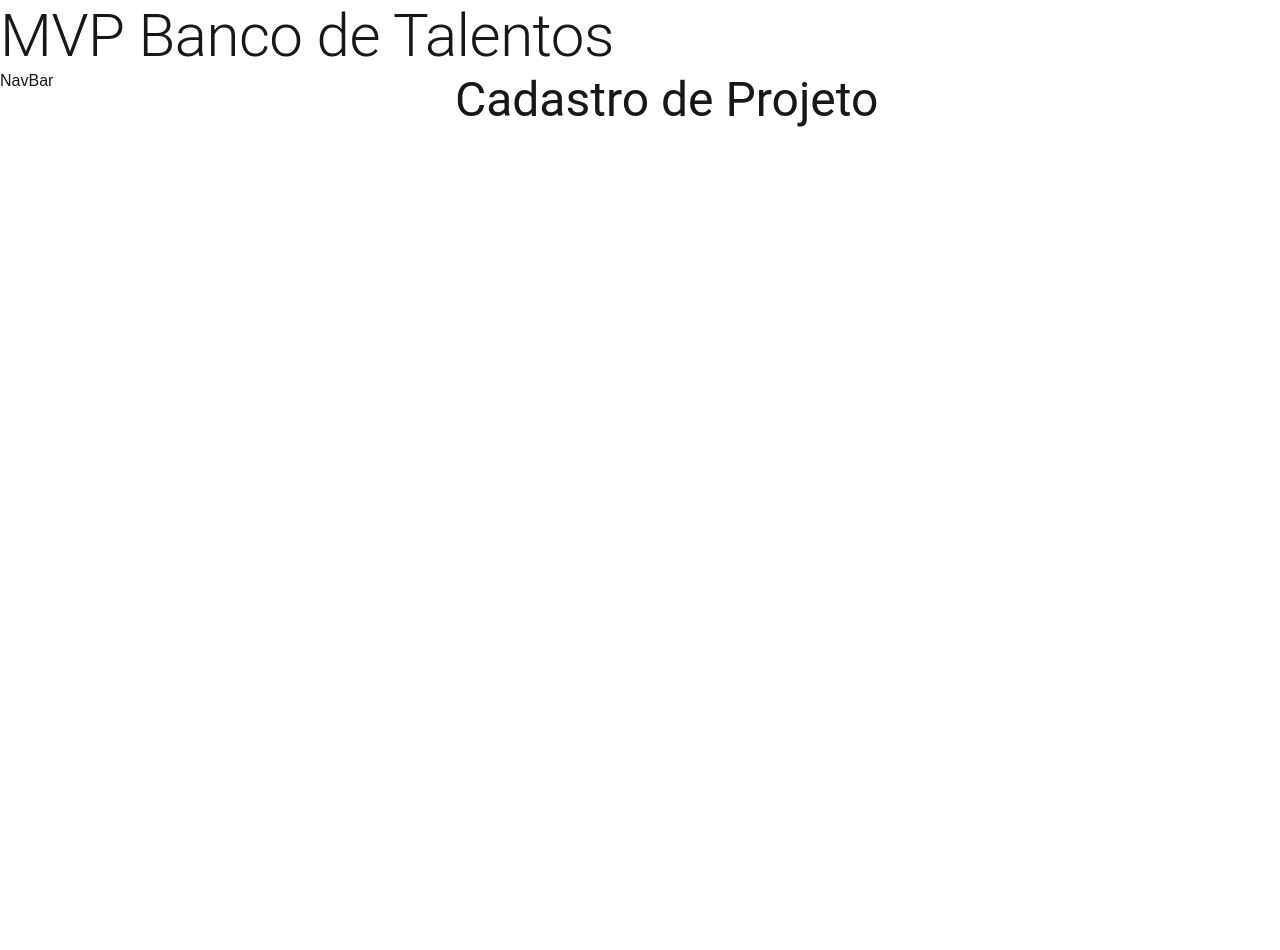
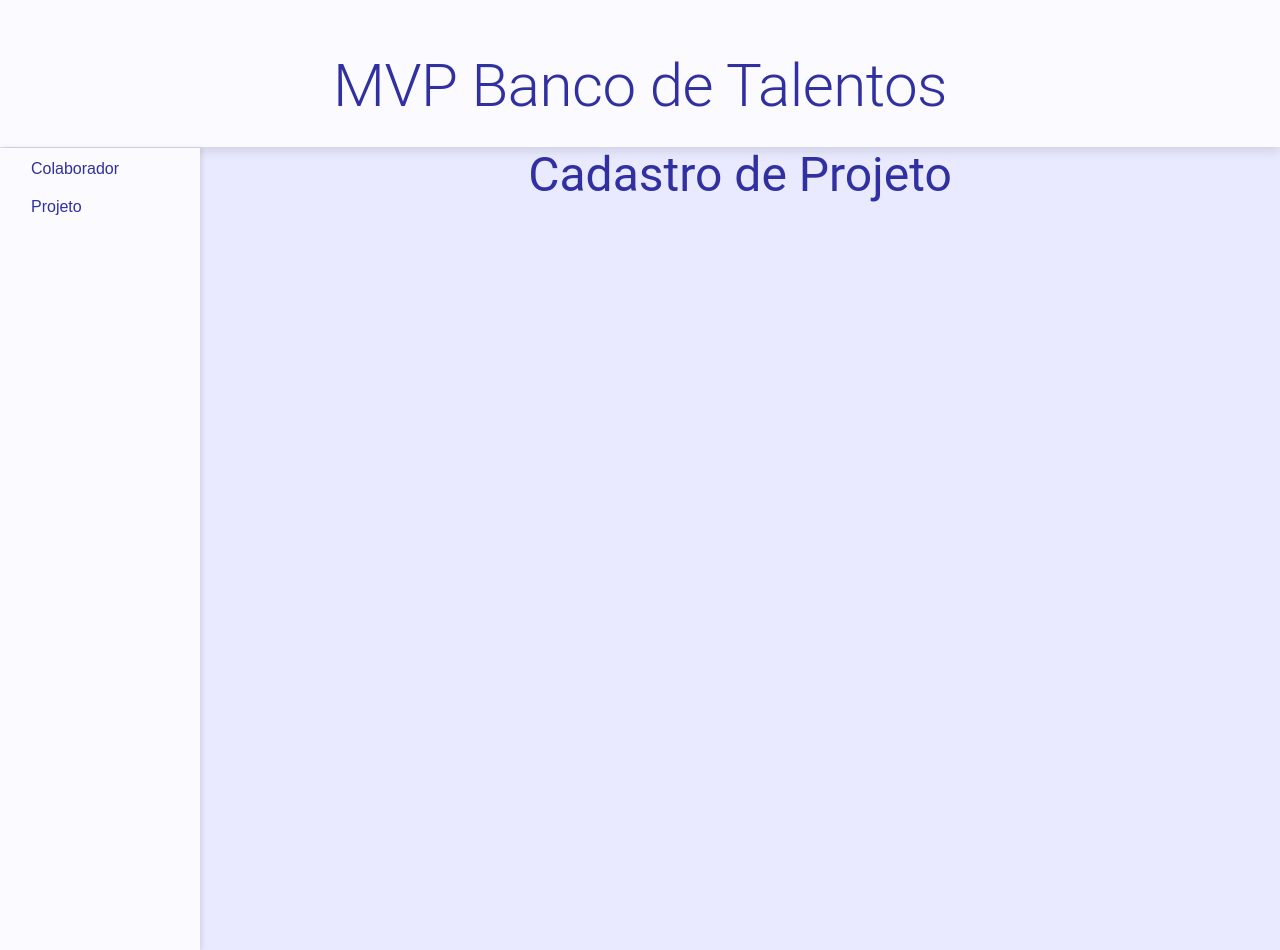
Before and after one commit to orivaldosantana/mvp_web_2025_04, a Next.js app: page /admin/project in a window 1280 px wide. Before the commit the page ends 800 px from the top, so only its background shows below. Built offline with nearby package versions, Linux system fonts and the light colour scheme.

Commit message:
Organização do css global e do css para o menu. Organização do código do menu.

```diff
--- a/app/globals.css
+++ b/app/globals.css
@@ -1,33 +1,22 @@
 :root {
-  --background: #ffffff;
-  --foreground: #171717;
+  --bg: #e9eaff;
+  --bg2: #fbfaff;
+  --font: #3030a1;
+  --login-bg: #e3ecfe;
 }
 
-@media (prefers-color-scheme: dark) {
-  :root {
-    --background: #0a0a0a;
-    --foreground: #ededed;
-  }
-}
-
-html,
-body {
-  max-width: 100vw;
-  overflow-x: hidden;
+html {
+  display: flex;
 }
 
 body {
-  color: var(--foreground);
-  background: var(--background);
-  font-family: Arial, Helvetica, sans-serif;
-  -webkit-font-smoothing: antialiased;
-  -moz-osx-font-smoothing: grayscale;
-}
-
-* {
-  box-sizing: border-box;
-  padding: 0;
+  font-family: Arial, sans-serif;
+  background-color: var(--bg);
+  display: flex;
+  flex-direction: column;
   margin: 0;
+  width: 100%;
+  color: var(--font);
 }
 
 a {
@@ -35,8 +24,16 @@ a {
   text-decoration: none;
 }
 
-@media (prefers-color-scheme: dark) {
-  html {
-    color-scheme: dark;
-  }
+header {
+  background-color: var(--bg2);
+  color: var(--font);
+  padding-top: 50px;
+  padding-bottom: 25px;
+  text-align: center;
+  box-shadow: 0 5px 10px rgba(0, 0, 0, 0.1);
+  width: 100%;
 }
+
+.Typography {
+  color: var(--font);
+}
--- a/app/page.module.css
+++ b/app/page.module.css
@@ -1,165 +1,29 @@
-.page {
-  --gray-rgb: 0, 0, 0;
-  --gray-alpha-200: rgba(var(--gray-rgb), 0.08);
-  --gray-alpha-100: rgba(var(--gray-rgb), 0.05);
-
-  --button-primary-hover: #383838;
-  --button-secondary-hover: #f2f2f2;
-
-  display: grid;
-  grid-template-rows: 20px 1fr 20px;
-  align-items: center;
-  justify-items: center;
-  min-height: 100svh;
-  padding: 80px;
-  gap: 64px;
-  font-family: var(--font-geist-sans);
+.menu {
+  width: "100%";
+  max-width: 220px;
+  margin-top: 1px;
 }
 
-@media (prefers-color-scheme: dark) {
-  .page {
-    --gray-rgb: 255, 255, 255;
-    --gray-alpha-200: rgba(var(--gray-rgb), 0.145);
-    --gray-alpha-100: rgba(var(--gray-rgb), 0.06);
-
-    --button-primary-hover: #ccc;
-    --button-secondary-hover: #1a1a1a;
-  }
+.menu nav {
+  background-color: var(--bg2);
+  color: var(--font);
+  padding-top: 2px;
+  width: 200px;
+  height: 100vh;
+  box-shadow: 2px 0 5px rgba(0, 0, 0, 0.1);
 }
 
-.main {
+.menu nav a {
+  border-radius: 10px;
+
   display: flex;
-  flex-direction: column;
-  gap: 32px;
-  grid-row-start: 2;
+  align-items: center;
+  color: var(--font);
+  text-indent: 1em;
+  text-decoration: none;
+  padding: 10px 15px;
 }
 
-.main ol {
-  font-family: var(--font-geist-mono);
-  padding-left: 0;
-  margin: 0;
-  font-size: 14px;
-  line-height: 24px;
-  letter-spacing: -0.01em;
-  list-style-position: inside;
+.menu nav a:hover {
+  background-color: var(--login-bg);
 }
-
-.main li:not(:last-of-type) {
-  margin-bottom: 8px;
-}
-
-.main code {
-  font-family: inherit;
-  background: var(--gray-alpha-100);
-  padding: 2px 4px;
-  border-radius: 4px;
-  font-weight: 600;
-}
-
-.ctas {
-  display: flex;
-  gap: 16px;
-}
-
-.ctas a {
-  appearance: none;
-  border-radius: 128px;
-  height: 48px;
-  padding: 0 20px;
-  border: none;
-  border: 1px solid transparent;
-  transition: background 0.2s, color 0.2s, border-color 0.2s;
-  cursor: pointer;
-  display: flex;
-  align-items: center;
-  justify-content: center;
-  font-size: 16px;
-  line-height: 20px;
-  font-weight: 500;
-}
-
-a.primary {
-  background: var(--foreground);
-  color: var(--background);
-  gap: 8px;
-}
-
-a.secondary {
-  border-color: var(--gray-alpha-200);
-  min-width: 180px;
-}
-
-.footer {
-  grid-row-start: 3;
-  display: flex;
-  gap: 24px;
-}
-
-.footer a {
-  display: flex;
-  align-items: center;
-  gap: 8px;
-}
-
-.footer img {
-  flex-shrink: 0;
-}
-
-/* Enable hover only on non-touch devices */
-@media (hover: hover) and (pointer: fine) {
-  a.primary:hover {
-    background: var(--button-primary-hover);
-    border-color: transparent;
-  }
-
-  a.secondary:hover {
-    background: var(--button-secondary-hover);
-    border-color: transparent;
-  }
-
-  .footer a:hover {
-    text-decoration: underline;
-    text-underline-offset: 4px;
-  }
-}
-
-@media (max-width: 600px) {
-  .page {
-    padding: 32px;
-    padding-bottom: 80px;
-  }
-
-  .main {
-    align-items: center;
-  }
-
-  .main ol {
-    text-align: center;
-  }
-
-  .ctas {
-    flex-direction: column;
-  }
-
-  .ctas a {
-    font-size: 14px;
-    height: 40px;
-    padding: 0 16px;
-  }
-
-  a.secondary {
-    min-width: auto;
-  }
-
-  .footer {
-    flex-wrap: wrap;
-    align-items: center;
-    justify-content: center;
-  }
-}
-
-@media (prefers-color-scheme: dark) {
-  .logo {
-    filter: invert();
-  }
-}
--- a/app/ui/navbar.tsx
+++ b/app/ui/navbar.tsx
@@ -1,5 +1,13 @@
-import { Typography } from "@mui/material";
+import Link from "next/link"
+import styles from "@/app/page.module.css"
 
 export default function Header() {
-  return <div> NavBar </div>;
+  return (
+    <div className={styles.menu}>
+      <nav>
+        <Link href="/admin/colaborator">Colaborador</Link>
+        <Link href="/admin/project">Projeto</Link>
+      </nav>
+    </div>
+  )
 }
```
Also changed, not shown: app/page.tsx (+3 -6 lines).
